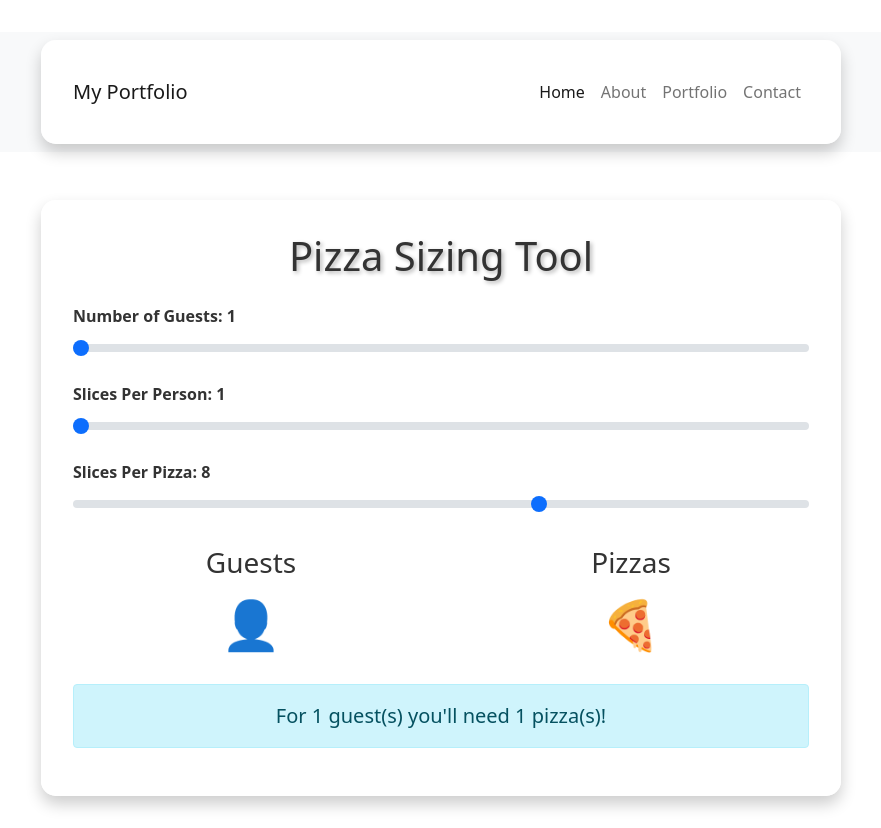
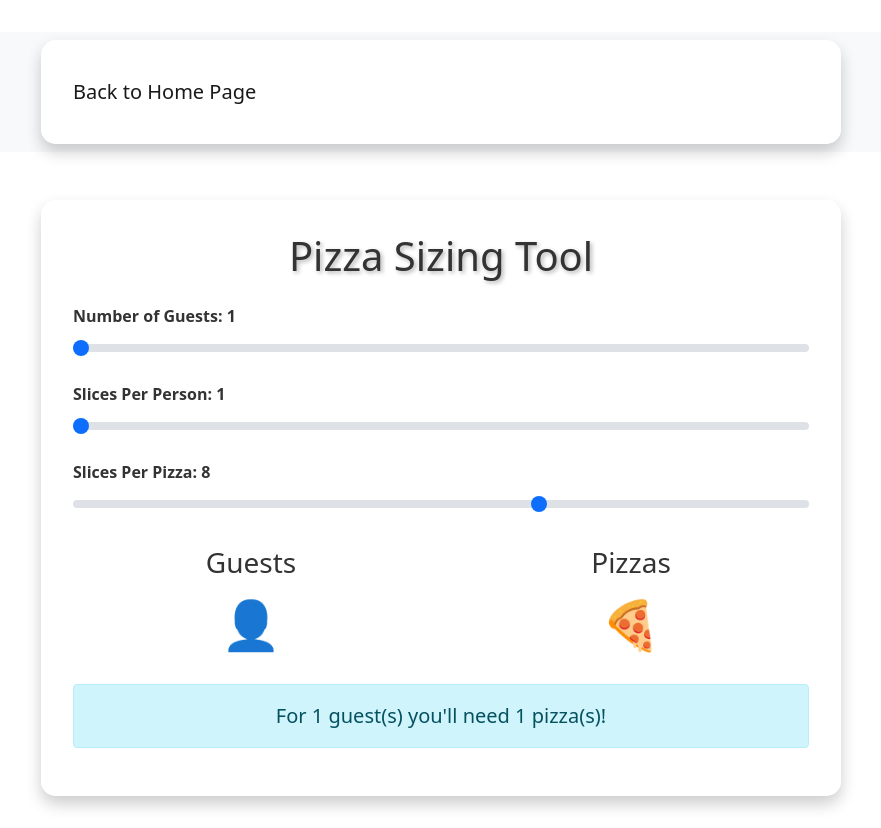
Before and after one commit to 128BitWindows/jino-web, a website with bundled scripts: page pizza.html in a window 1280 px wide. Shown: the whole page, without its empty margins (199-1080 px from the left). Built offline with nearby package versions, Linux system fonts and the light colour scheme.

Commit message:
fixing up navbar on pizza page

```diff
--- a/pizza.html
+++ b/pizza.html
@@ -8,7 +8,6 @@
         integrity="sha384-..." crossorigin="anonymous" />
   <!-- Custom CSS -->
   <style>
-    /* Fun, colorful background and playful fonts */
     body {
       color: #333;
       min-height: 100vh;
@@ -51,26 +50,10 @@
   <!-- Navbar -->
   <nav class="navbar navbar-expand-lg navbar-light bg-light">
     <div class="container">
-        <a class="navbar-brand" href="index.html">My Portfolio</a>
+        <a class="navbar-brand" href="index.html">Back to Home Page</a>
         <button class="navbar-toggler" type="button" data-bs-toggle="collapse" data-bs-target="#navbarNav" aria-controls="navbarNav" aria-expanded="false" aria-label="Toggle navigation">
             <span class="navbar-toggler-icon"></span>
         </button>
-        <div class="collapse navbar-collapse" id="navbarNav">
-            <ul class="navbar-nav ms-auto">
-                <li class="nav-item">
-                    <a class="nav-link active" href="index.html">Home</a>
-                </li>
-                <li class="nav-item">
-                    <a class="nav-link" href="#about">About</a>
-                </li>
-                <li class="nav-item">
-                    <a class="nav-link" href="#portfolio">Portfolio</a>
-                </li>
-                <li class="nav-item">
-                    <a class="nav-link" href="#contact">Contact</a>
-                </li>
-            </ul>
-        </div>
     </div>
   </nav>
 
```
